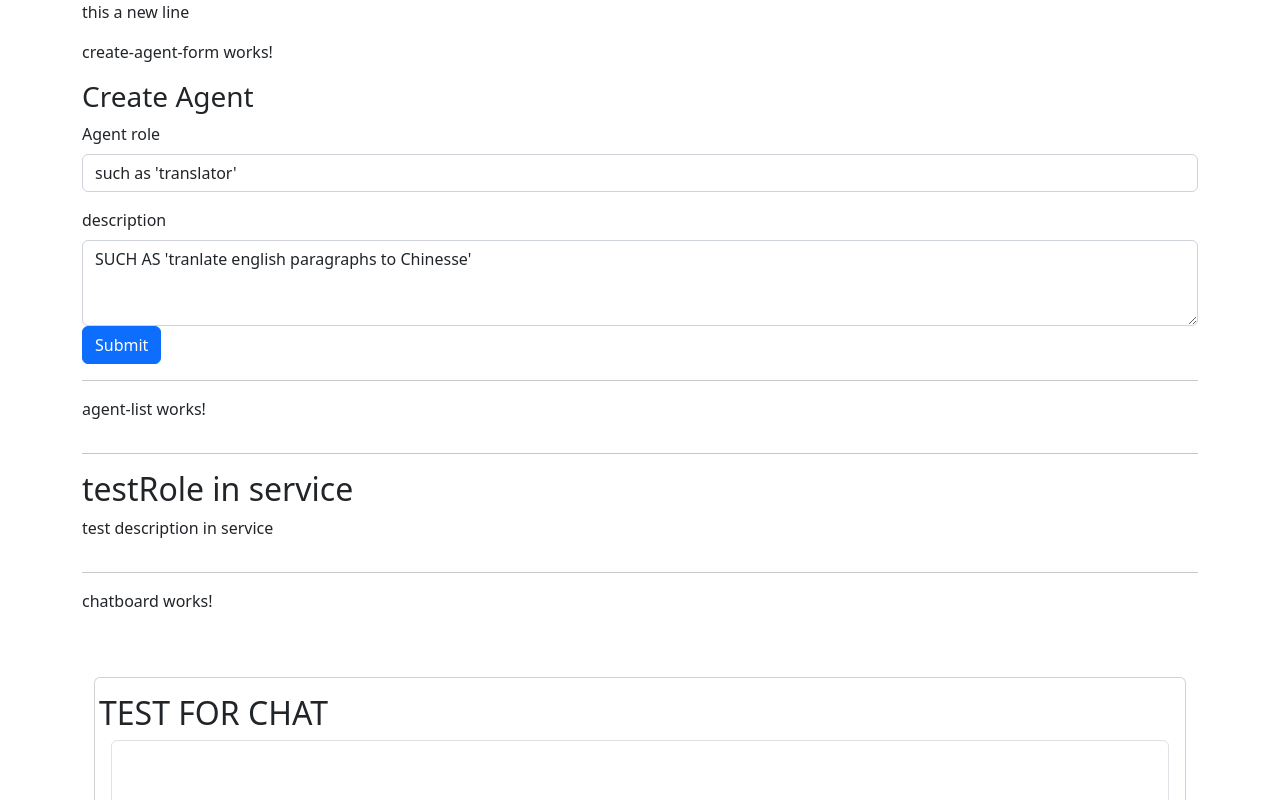
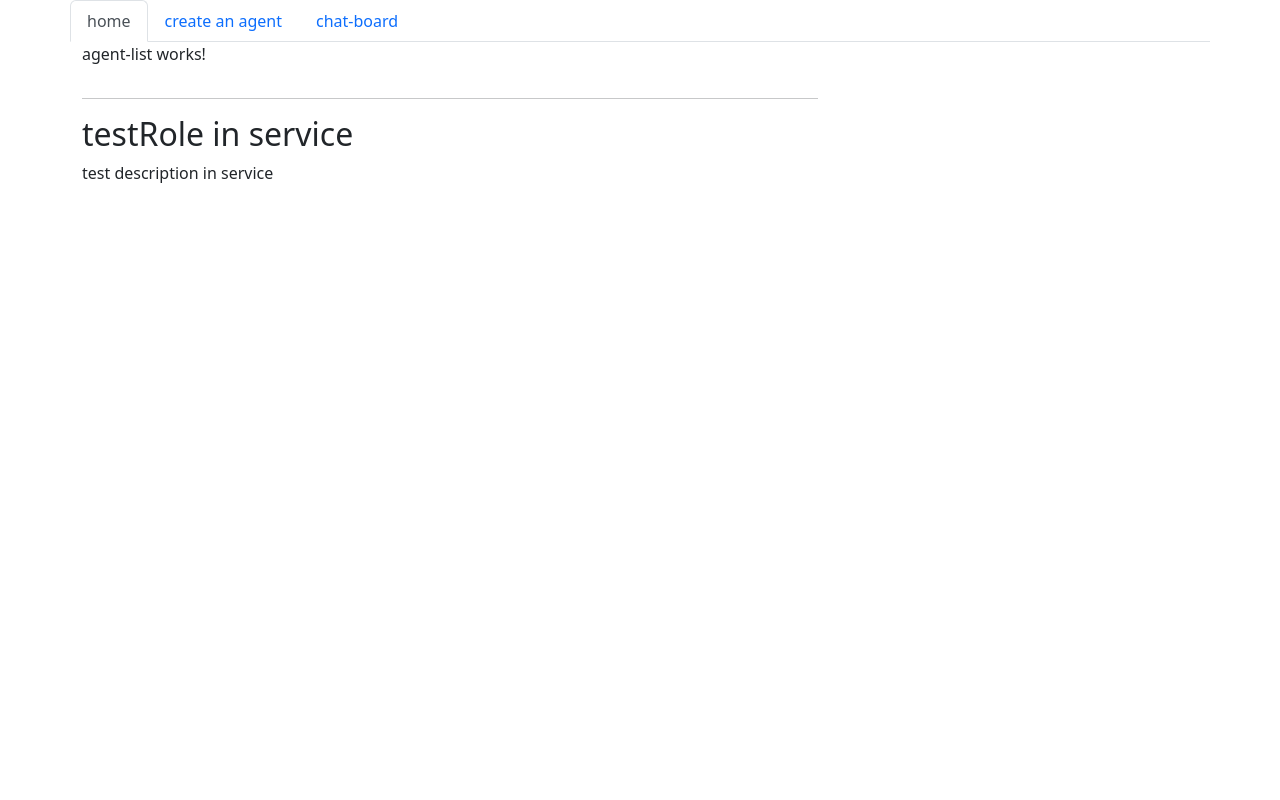
Before and after one commit to matthewhou19/GPT-Agents, an Angular app in the folder gptAgentsFE/: page / in a window 1280 px wide. Shown: the top 800 px of the page. Built offline with nearby package versions, Linux system fonts and the light colour scheme.

Commit message:
change page between agentlist and create agent

```diff
--- a/gptAgentsFE/src/app/app-routing.module.ts
+++ b/gptAgentsFE/src/app/app-routing.module.ts
@@ -1,10 +1,17 @@
 import { NgModule } from '@angular/core';
 import { RouterModule, Routes } from '@angular/router';
+import { CreateAgentFormComponent } from './create-agent-form/create-agent-form.component';
+import { AgentListComponent } from './agent-list/agent-list.component';
+import { ChatboardComponent } from './chatboard/chatboard.component';
 
-const routes: Routes = [];
+const routes: Routes = [
+  { path: 'create-agent', component: CreateAgentFormComponent },
+  { path: '', component: AgentListComponent },
+  { path: 'chat-board', component: ChatboardComponent },
+];
 
 @NgModule({
   imports: [RouterModule.forRoot(routes)],
-  exports: [RouterModule]
+  exports: [RouterModule],
 })
-export class AppRoutingModule { }
+export class AppRoutingModule {}
--- a/gptAgentsFE/src/app/app.component.html
+++ b/gptAgentsFE/src/app/app.component.html
@@ -1,8 +1,25 @@
 <div class="container">
-  <p>this a new line</p>
-  <app-create-agent-form></app-create-agent-form>
-  <hr />
-  <app-agent-list></app-agent-list>
-  <hr />
-  <app-chatboard></app-chatboard>
+  <div class="row">
+    <nav class="nav nav-tabs">
+      <a
+        class="nav-link active"
+        aria-current="page"
+        routerLinkActive="active"
+        [routerLinkActiveOptions]="{ exact: true }"
+        routerLink=""
+        >home</a
+      >
+      <a class="nav-link" routerLinkActive="active" routerLink="create-agent"
+        >create an agent</a
+      >
+      <a class="nav-link" routerLinkActive="active" routerLink="chat-board"
+        >chat-board</a
+      >
+    </nav>
+  </div>
+  <div class="row">
+    <div class="col-xs-12 col-sm-10 col-md-8 col-sm-offset-1 col-md-offset-2">
+      <router-outlet></router-outlet>
+    </div>
+  </div>
 </div>
--- a/gptAgentsFE/src/app/chatboard/chatboard.component.html
+++ b/gptAgentsFE/src/app/chatboard/chatboard.component.html
@@ -1,4 +1,3 @@
-<p>chatboard works!</p>
 <div class="container py-5">
   <div class="card">
     <div class="card-body">
--- a/gptAgentsFE/src/app/create-agent-form/create-agent-form.component.ts
+++ b/gptAgentsFE/src/app/create-agent-form/create-agent-form.component.ts
@@ -1,6 +1,7 @@
 import { Component } from '@angular/core';
 import { Agent } from '../modle/agent';
 import { AgentsService } from '../services/agents/agents.service';
+import { Router } from '@angular/router';
 
 @Component({
   selector: 'app-create-agent-form',
@@ -11,12 +12,13 @@ export class CreateAgentFormComponent {
   agentRole = "such as 'translator'";
   agentDescription = "SUCH AS 'tranlate english paragraphs to Chinesse'";
 
-  constructor(private agentService: AgentsService) {}
+  constructor(private agentService: AgentsService, private router: Router) {}
 
   onAddAgent() {
     this.agentService.addAgent({
       role: this.agentRole,
       description: this.agentDescription,
     });
+    this.router.navigate(['']);
   }
 }
```
